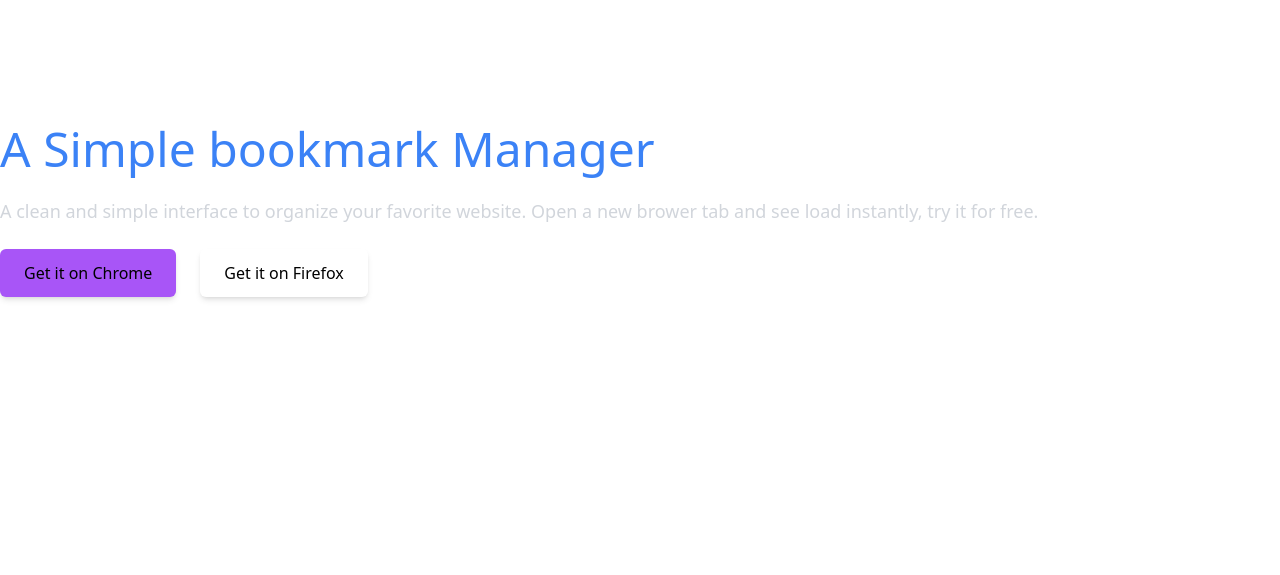
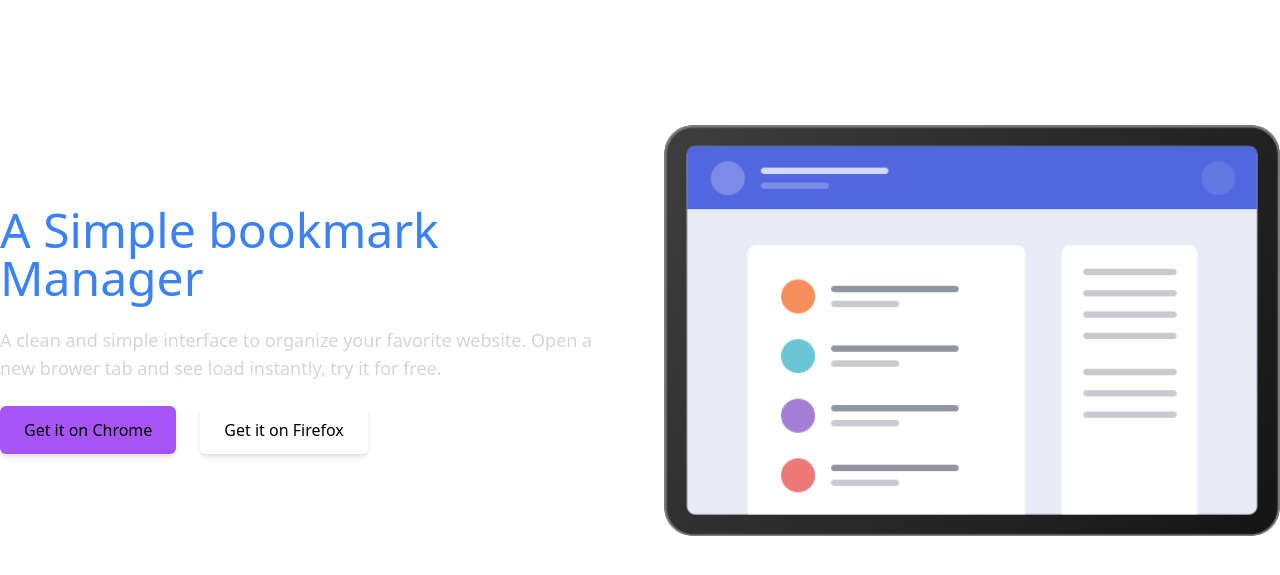
Before and after one commit to jampoolgarcia/Landing, a plain HTML site: page index.html in a window 1280 px wide. Shown: the part 107-682 px from the top of the page. Drawn offline with nearby package versions, Linux system fonts and the light colour scheme.

Commit message:
added image

```diff
--- a/index.html
+++ b/index.html
@@ -45,10 +45,13 @@
                     instantly, try it for free.
                 </p>
                 <div class="flex justify-center flex-wrap gap-6">
-                    <!-- bg-white-500 -->
                     <button type="button" class="rounded-md shadow-md py-3 px-6 transition duration-300 bg-purple-500 hover:bg-white-500 hover:text-black">Get it on Chrome</button>
                     <button type="button" class="rounded-md shadow-md py-3 px-6 transition duration-300 bg-white-500 hover:bg-purple-500 hover:text-white">Get it on Firefox</button>
                 </div>
+            </div>
+            <!-- Image -->
+            <div class="flex justify-center flex-1 mb-10 md:mb-16 lg:mb-0 z-10">
+                <img src="./imgs/hero-bg.png" alt="imgs" class="w-5/6 h-5/6 sm:w-3/4 sm:h-3/4 md:w-full md:h-full">
             </div>
         </div>
     </section>
```
